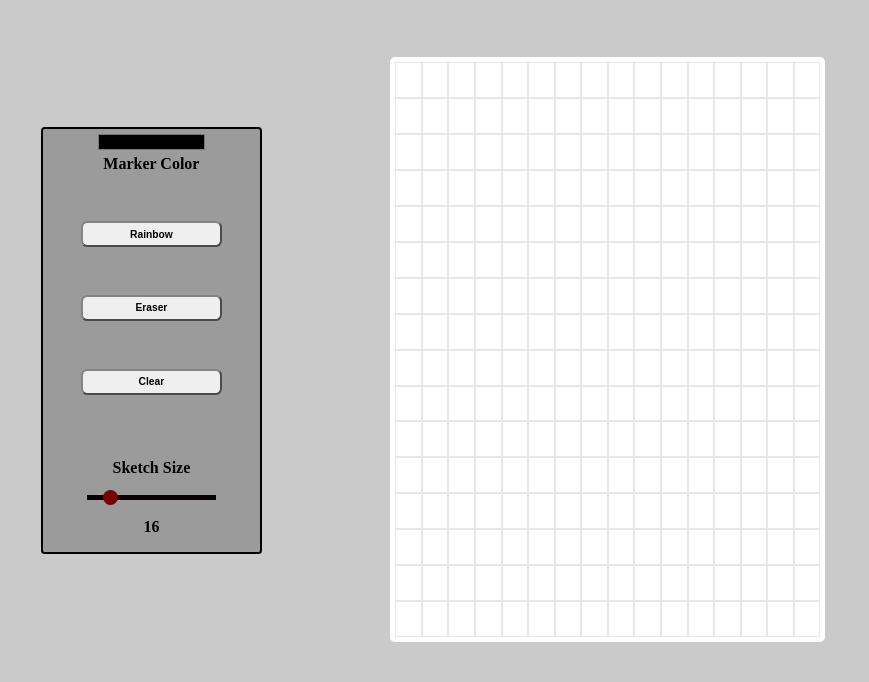
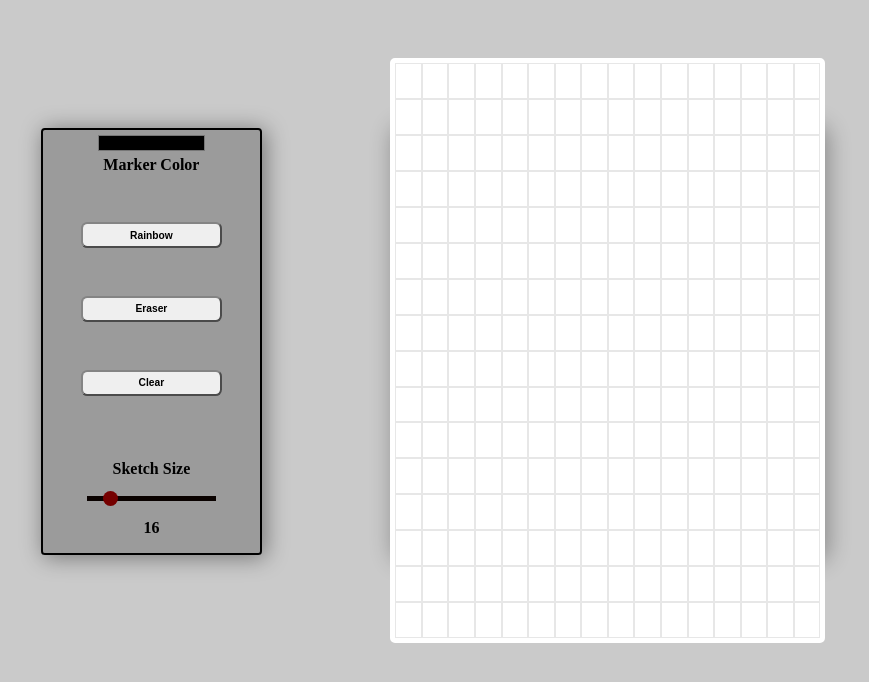
Before and after one commit to Kernius/Etch-a-sketch, a plain HTML site: page index.html in a window 1280 px wide. Shown: the whole page, without its empty margins (207-1076 px from the left). Drawn offline with Linux system fonts and the light colour scheme.

Commit message:
added shadows around elements and changed font style

```diff
--- a/myscripts.js
+++ b/myscripts.js
@@ -94,7 +94,7 @@ function clearSketch() {
     })
 }
 
-/* Eraser button*/
+/* Toggle eraser and disable rainbow*/
 
 const eraser = document.querySelector('#erase');
 eraser.addEventListener('click', enableEraser);
@@ -115,7 +115,7 @@ function enableEraser () {
     }
 }
 
-/* Toggle rainbow */
+/* Toggle rainbow and disable eraser */
 
 const rainbow = document.querySelector('#rainbow');
 rainbow.addEventListener('click', toggleRainbow)
--- a/styles.css
+++ b/styles.css
@@ -16,6 +16,7 @@ justify-content:space-between;
 align-items:center;
 background-color:rgba(0, 0, 0, 0.233);
 border-radius:0.3vw;
+box-shadow: 3px 2px 22px 1px rgba(0, 0, 0, 0.4)
 
 
 }
@@ -125,11 +126,13 @@ body {
   width:34vw;
   height:34vw;
   border-radius:1vw;
+  box-shadow: 3px 2px 22px 1px rgba(0, 0, 0, 0.3)
 
 }
 
 .name {
   font-size:4vw;
-  margin-left:51.8vw;
+  margin-left:51vw;
   margin-bottom:1vw;
+  font-family: Verdana, Geneva, Tahoma, sans-serif;
 }
```
